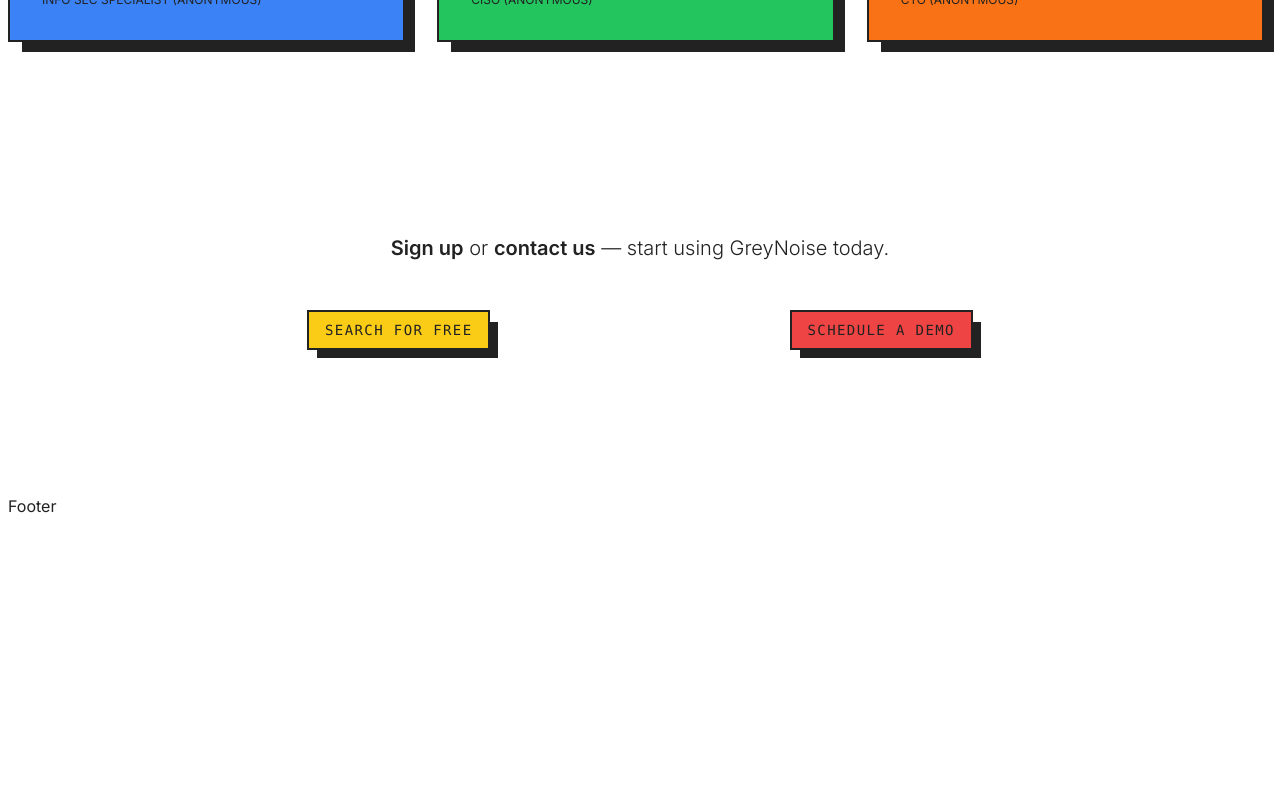
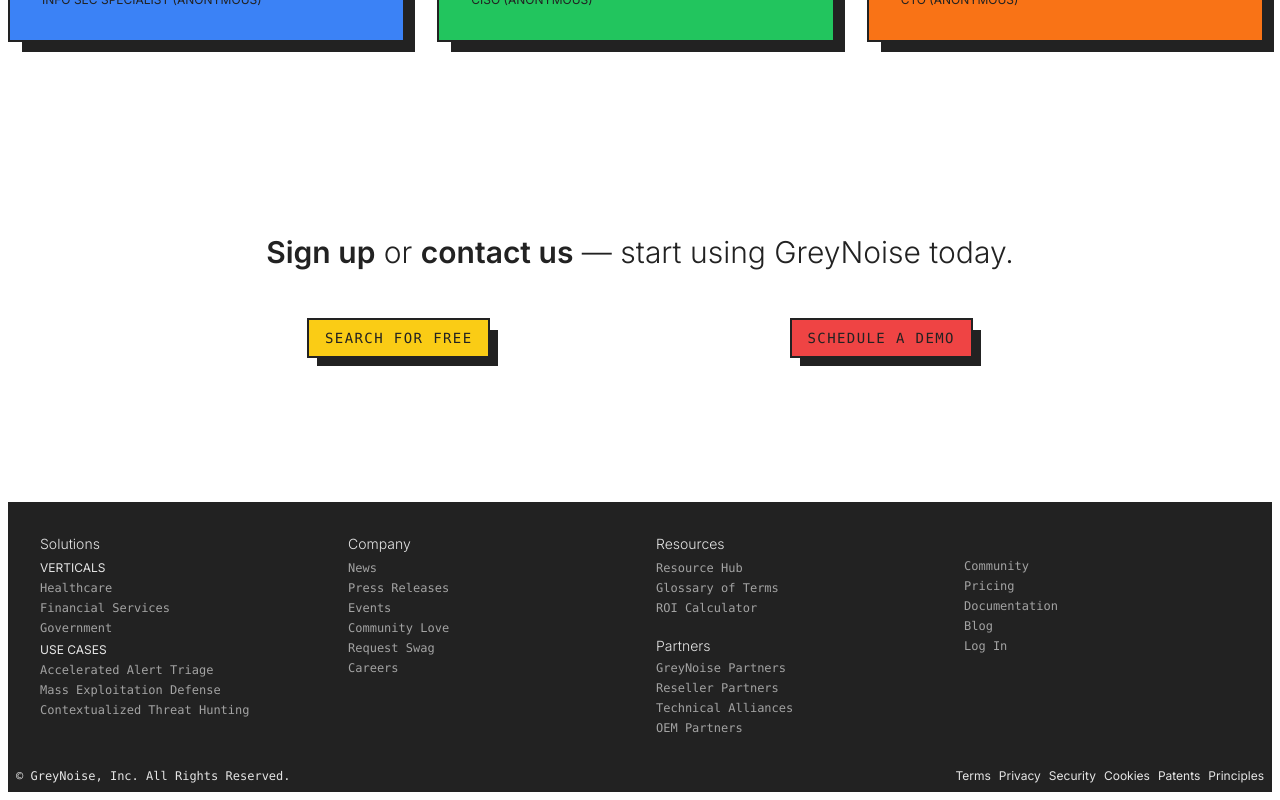
Before and after one commit to knlrvr/neu-noise, a Next.js app: page / in a window 1280 px wide. Shown: the part 4986-5786 px from the top of the page. Before the commit the page ends 5512 px from the top, so only its background shows below. Built offline with nearby package versions, Linux system fonts and the light colour scheme.

Commit message:
footer styling pt. 1

```diff
--- a/src/components/footer.tsx
+++ b/src/components/footer.tsx
@@ -2,7 +2,75 @@
 
 const Footer = () => {
   return (
-    <div>Footer</div>
+    <div className="bg-[#222] text-neutral-200">
+      <div className="max-w-7xl mx-auto">
+        <div className="grid grid-cols-1 md:grid-cols-4 p-8 gap-8">
+          <div className="flex flex-col text-xs">
+            <span className="font-light text-sm">Solutions</span>
+            <p className="uppercase pt-1.5 pb-1">verticals</p>
+            <ul className="flex flex-col space-y-1 font-mono text-neutral-400">
+              <li className="cursor-pointer hover:text-yellow-500 transition duration-200">Healthcare</li>
+              <li className="cursor-pointer hover:text-yellow-500 transition duration-200">Financial Services</li>
+              <li className="cursor-pointer hover:text-yellow-500 transition duration-200">Government</li>
+            </ul>
+            <p className="uppercase pt-1.5 pb-1">use cases</p>
+            <ul className="flex flex-col space-y-1 font-mono text-neutral-400">
+              <li className="cursor-pointer hover:text-yellow-500 transition duration-200">Accelerated Alert Triage</li>
+              <li className="cursor-pointer hover:text-yellow-500 transition duration-200">Mass Exploitation Defense</li>
+              <li className="cursor-pointer hover:text-yellow-500 transition duration-200">Contextualized Threat Hunting</li>
+            </ul>
+          </div>
+          <div className="flex flex-col text-xs">
+            <span className="font-light text-sm">Company</span>
+            <ul className="pt-1.5 text-neutral-400 font-mono flex flex-col space-y-1">
+              <li className="cursor-pointer hover:text-yellow-500 transition duration-200">News</li>
+              <li className="cursor-pointer hover:text-yellow-500 transition duration-200">Press Releases</li>
+              <li className="cursor-pointer hover:text-yellow-500 transition duration-200">Events</li>
+              <li className="cursor-pointer hover:text-yellow-500 transition duration-200">Community Love</li>
+              <li className="cursor-pointer hover:text-yellow-500 transition duration-200">Request Swag</li>
+              <li className="cursor-pointer hover:text-yellow-500 transition duration-200">Careers</li>
+            </ul>
+          </div>
+          <div className="flex flex-col text-xs">
+            <span className="font-light text-sm">Resources</span>
+            <ul className="pt-1.5 flex flex-col space-y-1 font-mono text-neutral-400">
+              <li className="cursor-pointer hover:text-yellow-500 transition duration-200">Resource Hub</li>
+              <li className="cursor-pointer hover:text-yellow-500 transition duration-200">Glossary of Terms</li>
+              <li className="cursor-pointer hover:text-yellow-500 transition duration-200">ROI Calculator</li>
+            </ul>
+            <p className="pt-[1.25rem] pb-1 font-light text-sm">Partners</p>
+            <ul className="flex flex-col space-y-1 font-mono text-neutral-400">
+              <li className="cursor-pointer hover:text-yellow-500 transition duration-200">GreyNoise Partners</li>
+              <li className="cursor-pointer hover:text-yellow-500 transition duration-200">Reseller Partners</li>
+              <li className="cursor-pointer hover:text-yellow-500 transition duration-200">Technical Alliances</li>
+              <li className="cursor-pointer hover:text-yellow-500 transition duration-200">OEM Partners</li>
+            </ul>
+          </div>
+          <div className="flex flex-col text-xs">
+            <ul className="md:pt-6 flex flex-col space-y-1 font-mono text-neutral-400">
+              <li className="cursor-pointer hover:text-yellow-500 transition duration-200">Community</li>
+              <li className="cursor-pointer hover:text-yellow-500 transition duration-200">Pricing</li>
+              <li className="cursor-pointer hover:text-yellow-500 transition duration-200">Documentation</li>
+              <li className="cursor-pointer hover:text-yellow-500 transition duration-200">Blog</li>
+              <li className="cursor-pointer hover:text-yellow-500 transition duration-200">Log In</li>
+            </ul>
+          </div>
+        </div>
+        <div className="px-2 pb-2 flex flex-col md:flex-row items-center justify-between">
+          <div className="text-xs font-mono">
+            <span>&copy; GreyNoise, Inc. All Rights Reserved.</span>
+          </div>
+          <div className="flex space-x-2 text-xs pt-2 md:pt-0">
+            <p className="cursor-pointer hover:text-yellow-500 transition duration-200">Terms</p>
+            <p className="cursor-pointer hover:text-yellow-500 transition duration-200">Privacy</p>
+            <p className="cursor-pointer hover:text-yellow-500 transition duration-200">Security</p>
+            <p className="cursor-pointer hover:text-yellow-500 transition duration-200">Cookies</p>
+            <p className="cursor-pointer hover:text-yellow-500 transition duration-200">Patents</p>
+            <p className="cursor-pointer hover:text-yellow-500 transition duration-200">Principles</p>
+          </div>
+        </div>
+      </div>
+    </div>
   )
 }
 
--- a/src/components/signup.tsx
+++ b/src/components/signup.tsx
@@ -4,7 +4,7 @@
   return (
     <div className="max-w-7xl mx-auto py-24">
       <div className="flex flex-col items-center justify-center text-center">
-        <p className="pt-8 max-w-4xl mx-auto text-xl font-light">
+        <p className="pt-8 max-w-4xl mx-auto text-3xl font-light">
           <span className="font-semibold">Sign up</span> or <span className="font-semibold">contact us</span> &mdash; start using GreyNoise today.
         </p>
       </div>
```
